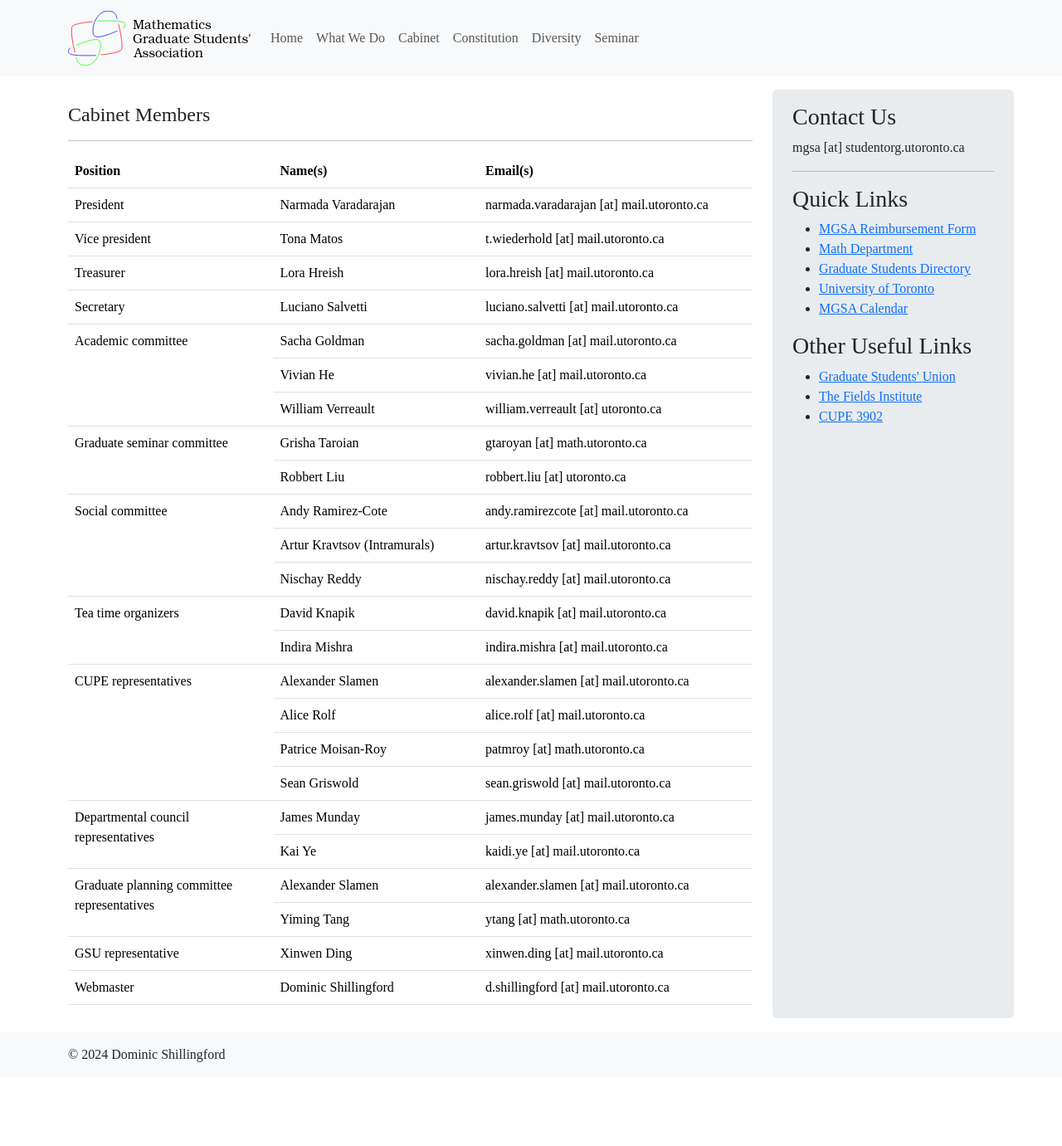
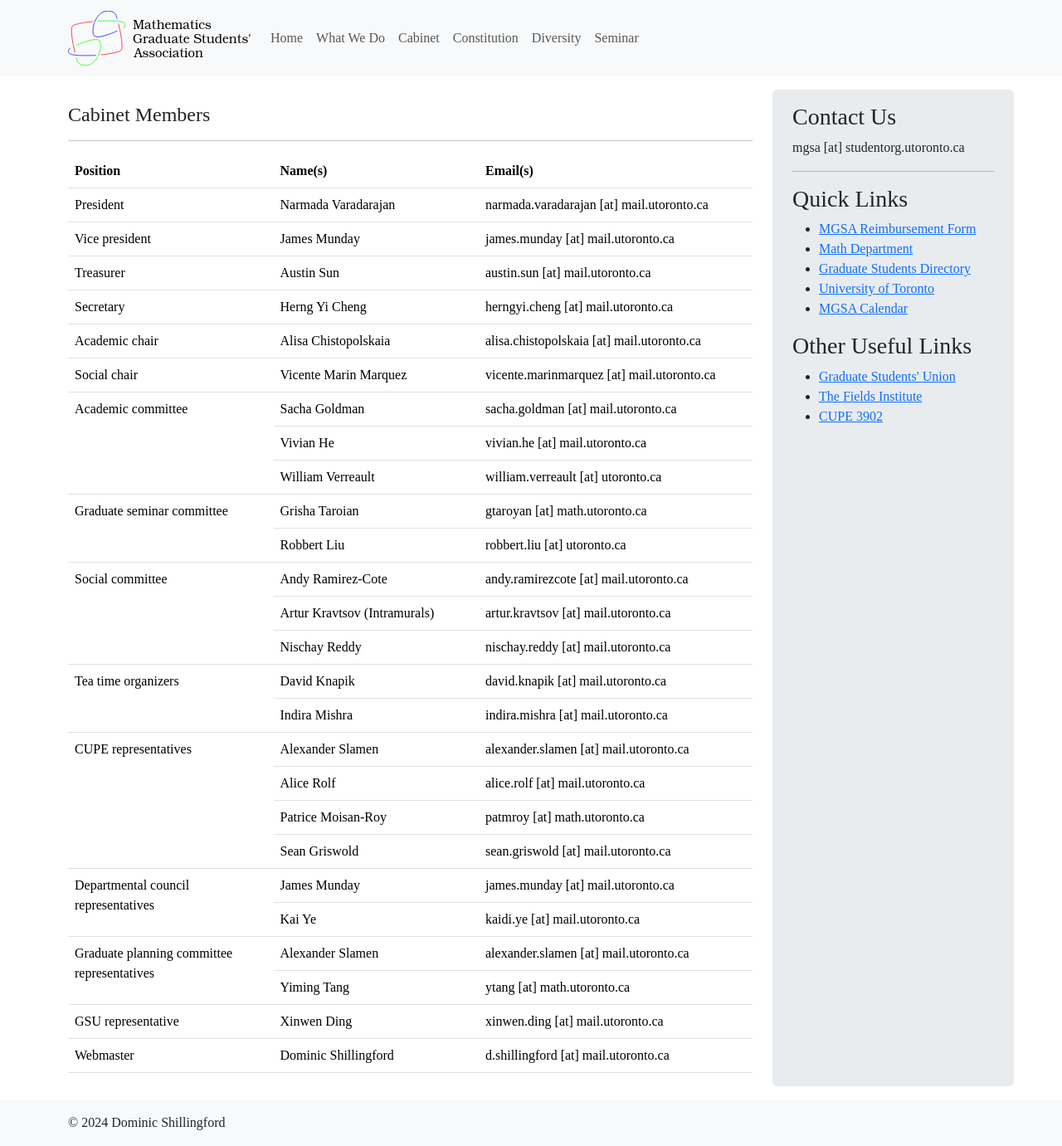
Before and after one commit to mgsa-uoft/website, a Jekyll site: the page built from cabinet/index.md, in a window 1280 px wide. Shown: the whole page at 83% size. Built offline with Jekyll 4.4.1, drawn with Linux system fonts in a browser that asks for light colours; some web fonts are replaced; before the commit the page ends 1299 px from its top, so only the background shows below that.

Commit message:
Updated executive roles.

```diff
--- a/_data/cabinet/cabinet.json
+++ b/_data/cabinet/cabinet.json
@@ -13,8 +13,8 @@
       "position": "Vice president",
       "officers": [
         {
-          "name": "Tona Matos",
-          "email": "t.wiederhold@mail.utoronto.ca"
+          "name": "James Munday",
+          "email": "james.munday@mail.utoronto.ca"
         }
       ]
     },
@@ -22,8 +22,8 @@
       "position": "Treasurer",
       "officers": [
         {
-          "name": "Lora Hreish",
-          "email": "lora.hreish@mail.utoronto.ca"
+          "name": "Austin Sun",
+          "email": "austin.sun@mail.utoronto.ca"
         }
       ]
     },
@@ -31,8 +31,26 @@
       "position": "Secretary",
       "officers": [
         {
-          "name": "Luciano Salvetti",
-          "email": "luciano.salvetti@mail.utoronto.ca"
+          "name": "Herng Yi Cheng",
+          "email": "herngyi.cheng@mail.utoronto.ca"
+        }
+      ]
+    },
+    {
+      "position": "Academic chair",
+      "officers": [
+        {
+          "name": "Alisa Chistopolskaia",
+          "email": "alisa.chistopolskaia@mail.utoronto.ca"
+        }
+      ]
+    },
+    {
+      "position": "Social chair",
+      "officers": [
+        {
+          "name": "Vicente Marin Marquez",
+          "email": "vicente.marinmarquez@mail.utoronto.ca"
         }
       ]
     },
```
Lines whose indentation alone changed are shown as unchanged.
